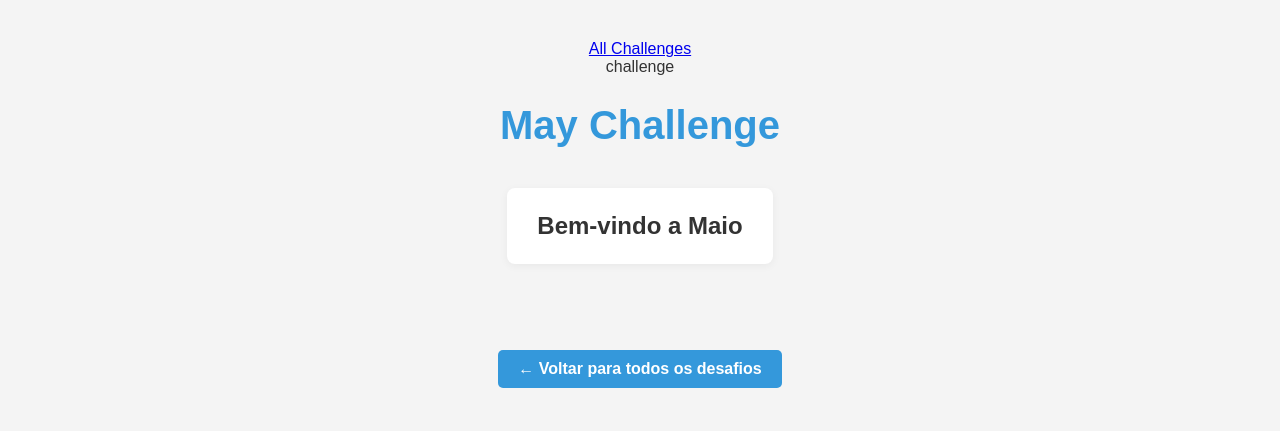
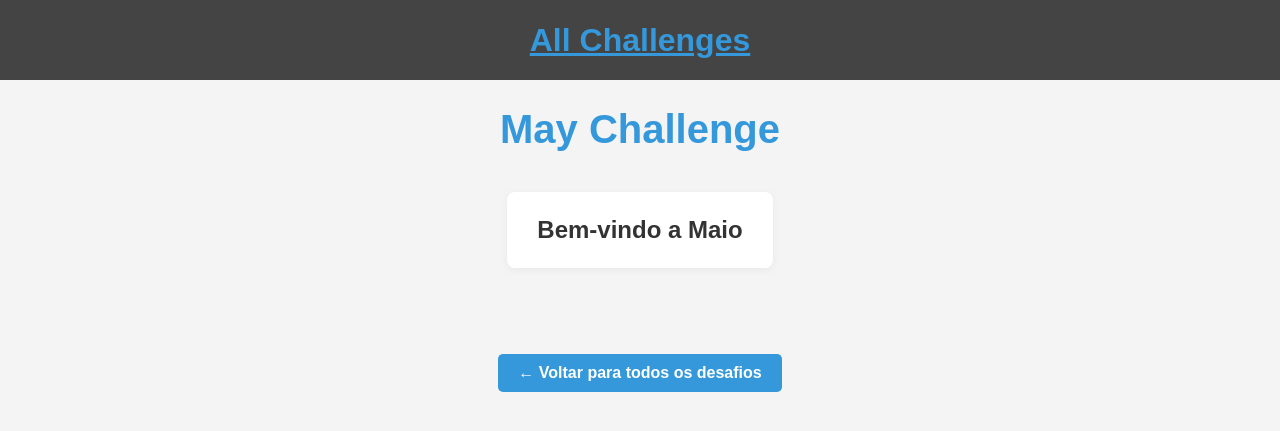
Before and after one commit to VictorSamuell/monthly_challenges, a Django app: page /challenges/may in a window 1280 px wide. Shown: the top 431 px of the page. Run offline with Django 3.2, Linux system fonts and the light colour scheme.

Commit message:
Static Files

```diff
--- /dev/null
+++ b/challenges/static/challenges/includes/header.css
@@ -0,0 +1,35 @@
+header {
+    width: 100%;
+    height: 5rem;
+    background-color: #444444;
+}
+
+header nav{
+    width: 100%;
+    height: 100%;
+    display: flex;
+    justify-content: center;
+    align-items: center;
+}
+
+header nav a {
+    color: #3498db;
+    font-size: 2rem;
+    font-weight: bold;
+}
+
+header nav a:hover,
+header nav a.active {
+    color: #1d6fa5;
+}
+
+
+/* a {
+        text-decoration: none;
+        color: #3498db;
+        font-weight: bold;
+    }
+
+    a:hover {
+        color: #1d6fa5;
+    } */
--- a/challenges/templates/challenges/challenge.html
+++ b/challenges/templates/challenges/challenge.html
@@ -1,49 +1,15 @@
 {% extends "base.html" %}
+{% load static %}
+
+{% block css_files %}
+    <link rel="stylesheet" href="{% static "challenges/challenge.css" %}">
+    <link rel="stylesheet" href="{% static "challenges/includes/header.css" %}">
+{% endblock %}
+
 
 {% block page_title %}{{ month_name|title }} Challenge{% endblock %}
 
-{% block extra_styles %}
-<style>
-    body{
-        display: flex;
-        flex-direction: column;
-        align-items: center;
-    }
-    h1 {
-        font-size: 2.5em;
-        margin-bottom: 20px;
-        color: #3498db;
-        text-align: center;
-    }
 
-    h2 {
-        font-size: 1.5em;
-        background-color: #ffffff;
-        display: inline-block;
-        padding: 20px 30px;
-        border-radius: 8px;
-        box-shadow: 0 2px 8px rgba(0, 0, 0, 0.05);
-        max-width: 80%;
-        line-height: 1.5;
-    }
-
-    a.button {
-        display: inline-block;
-        background-color: #3498db;
-        color: white;
-        padding: 10px 20px;
-        text-decoration: none;
-        border-radius: 5px;
-        font-weight: bold;
-        margin-top: 30px;
-        transition: background-color 0.3s;
-    }
-
-    a.button:hover {
-        background-color: #2c80b4;
-    }
-</style>
-{% endblock %}
 
 {% block content %}
 
--- a/challenges/templates/challenges/includes/header.html
+++ b/challenges/templates/challenges/includes/header.html
@@ -4,4 +4,4 @@
     </nav>
 </header>
 
-{{ active_page }}
+{% comment %} {{ active_page }} {% endcomment %}
--- a/monthly_challenges/settings.py
+++ b/monthly_challenges/settings.py
@@ -37,7 +37,7 @@ INSTALLED_APPS = [
     'django.contrib.contenttypes',
     'django.contrib.sessions',
     'django.contrib.messages',
-    'django.contrib.staticfiles',
+    'django.contrib.staticfiles', # Static Files
     'challenges',
 ]
 
@@ -128,3 +128,7 @@ STATIC_URL = '/static/'
 # https://docs.djangoproject.com/en/3.2/ref/settings/#default-auto-field
 
 DEFAULT_AUTO_FIELD = 'django.db.models.BigAutoField'
+
+STATICFILES_DIRS = [
+    BASE_DIR / "static"
+]
--- /dev/null
+++ b/static/styles.css
@@ -0,0 +1,11 @@
+@import url('https://fonts.googleapis.com/css2?family=Roboto:wght@400;700&display=swap');
+
+html {
+    font-family: 'Courier New', Courier, monospace;
+}
+
+body {
+    margin: 0;
+    padding: 0;
+    background-color: #f4f4f4;
+}
--- a/templates/base.html
+++ b/templates/base.html
@@ -1,16 +1,23 @@
+{% load static %}
+
 <!DOCTYPE html>
 <html lang="pt-br">
 <head>
     <meta charset="UTF-8">
     <meta name="viewport" content="width=device-width, initial-scale=1.0">
     <title>{% block page_title %}My Challenges{% endblock %}</title>
+    <link rel="stylesheet" href="{% static "styles.css" %}">
+    {% block css_files %}
+
+
+    {% endblock%}
     <style>
         body {
             font-family: Arial, sans-serif;
             background-color: #f4f4f4;
             color: #333;
             margin: 0;
-            padding: 40px;
+            padding: 0;
         }
     </style>
     {% block extra_styles %}{% endblock %}
```
Also changed, not shown: challenges/static/challenges/challenge.css (added, +38 -0 lines), challenges/static/challenges/index.css (added, +35 -0 lines), challenges/templates/challenges/index.html (+7 -40 lines).
